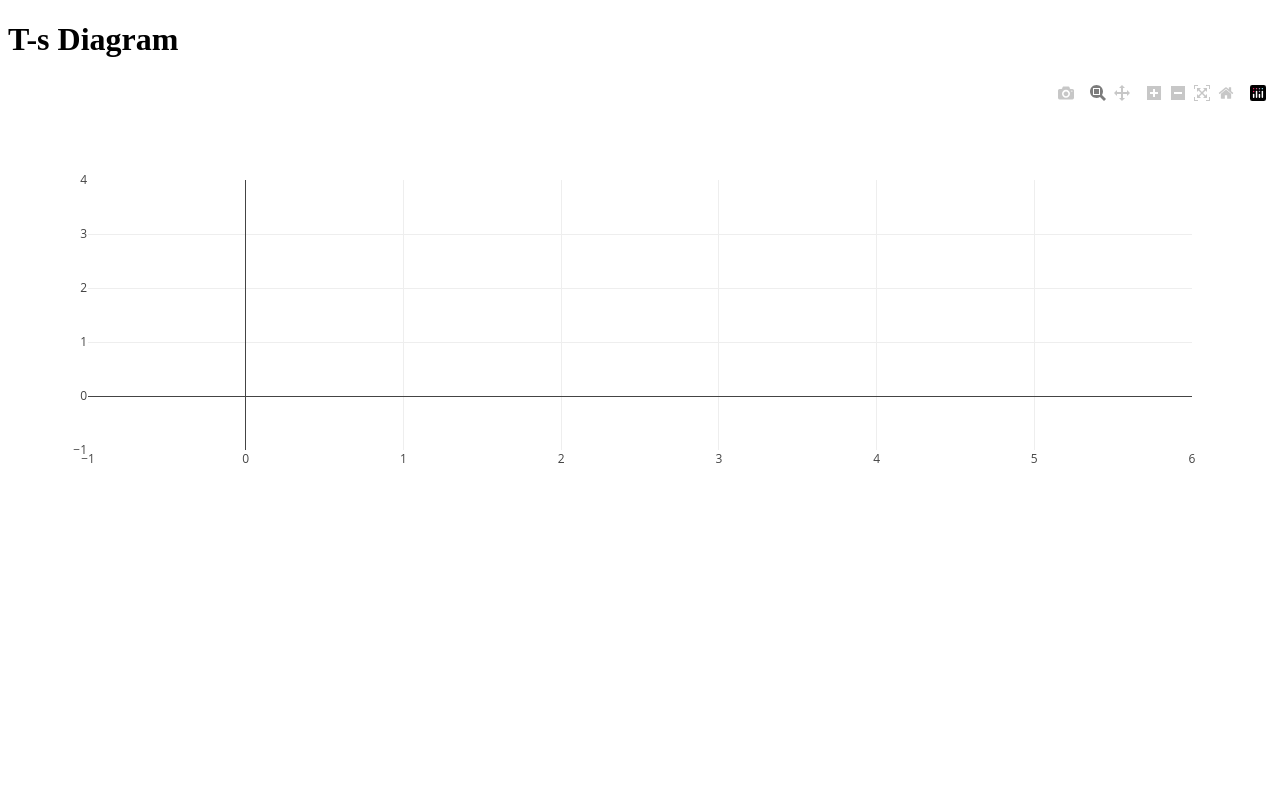
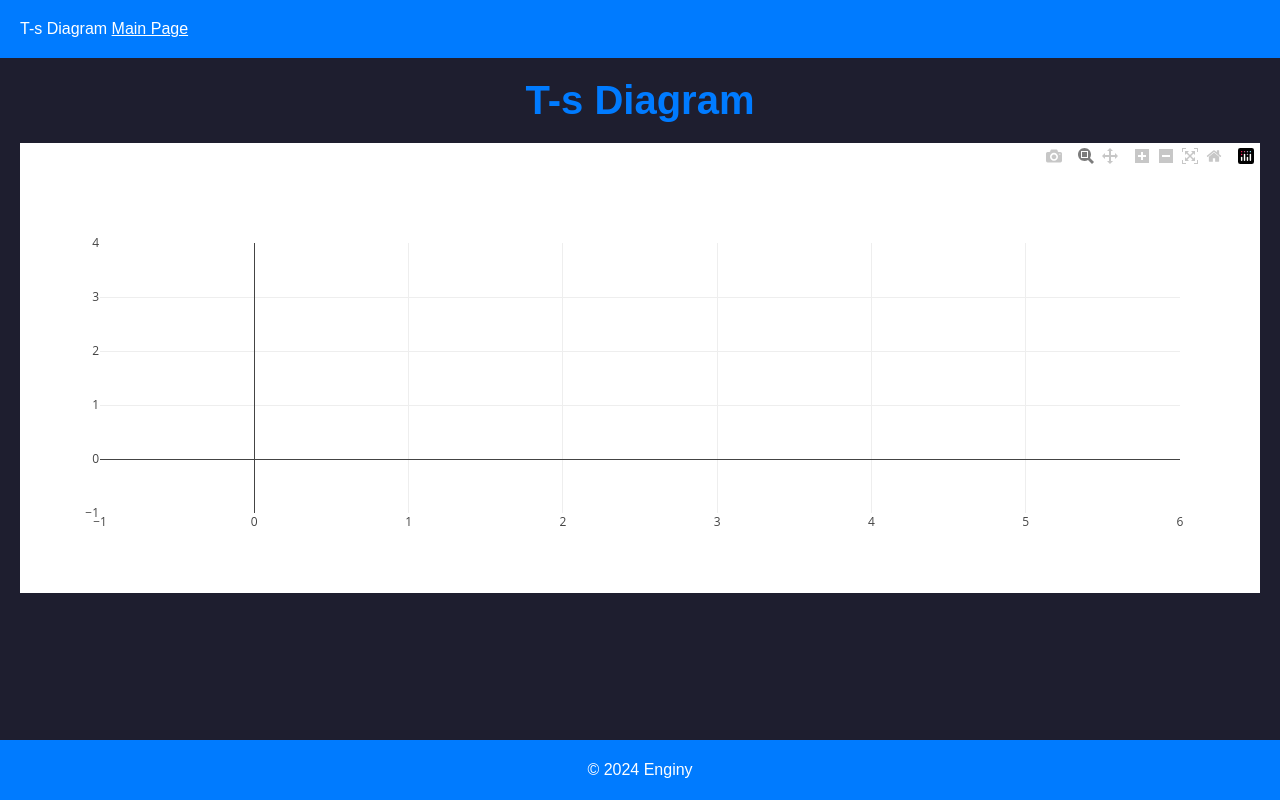
Before and after one commit to Kyrtap1309/Enginy, a Flask app: template Enginy/templates/analyze.html in a window 1280 px wide. Run offline with Flask 3, Linux system fonts and the light colour scheme; the template is opened without the code that fills it: most values are stand-ins (such as "Sample title", 1, 10 or a date in 2020); some libraries are stand-ins or nearby versions.

Commit message:
Add css stylesheet to analyze page

```diff
--- a/Enginy/templates/analyze.html
+++ b/Enginy/templates/analyze.html
@@ -4,11 +4,25 @@
     <meta charset="UTF-8">
     <meta name="viewport" content="width=device-width, initial-scale=1.0">
     <title>T-s Diagram</title>
+    <link rel="stylesheet" href="../static/css/styles.css"> <!-- CSS Styles -->
     <script src="https://cdn.plot.ly/plotly-latest.min.js"></script>  <!-- Loading Plotly.js -->
 </head>
 <body>
-    <h1>T-s Diagram</h1>
-    <div id="graph"></div>  <!-- Plot -->
+    <div class="navbar">
+        <div class="container">
+            <span class="navbar-brand">T-s Diagram</span>
+            <a href = "{{ url_for('index') }}" class="nav-link">Main Page</a>
+        </div>
+    </div>
+
+    <div class="container">
+        <h1>T-s Diagram</h1>
+        <div id="graph"></div>  <!-- Plot -->
+    </div>
+
+    <div class="footer">
+        &copy; 2024 Enginy
+    </div>
 
     <script>
         var analysis = {{ analysis|safe }};  // Load Flask data to plot a diagram
```
